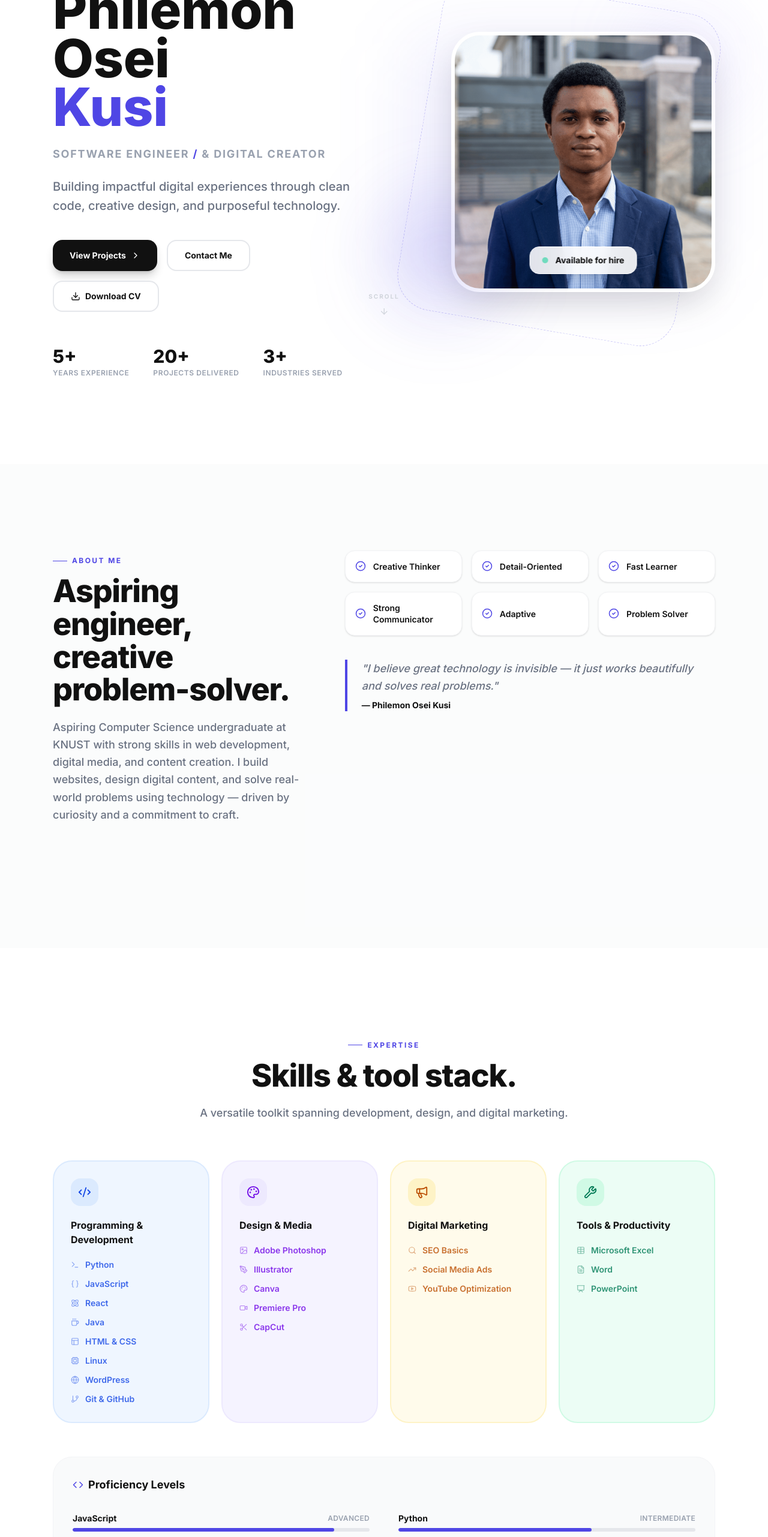
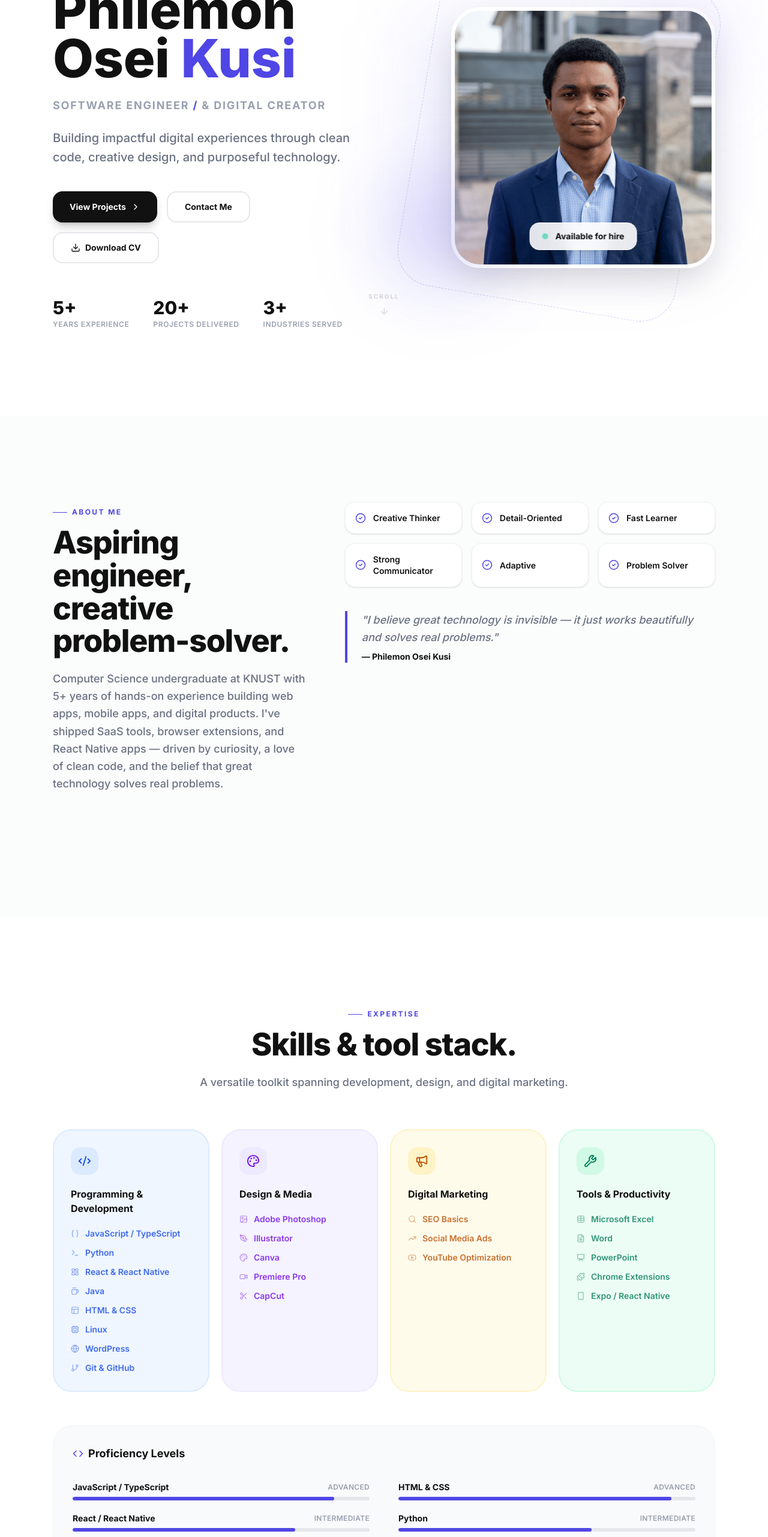
Before and after one commit to Philemon12421/Philemon-Portfolio, a React (Vite) app: page / in a window 1280 px wide. Shown: the part 234-2797 px from the top of the page at 60% size. Built offline with nearby package versions, Linux system fonts and the light colour scheme.

Commit message:
Update data.ts

```diff
--- a/src/data.ts
+++ b/src/data.ts
@@ -25,16 +25,19 @@ import {
   Table,
   FileText,
   Presentation,
-  GitBranch
+  GitBranch,
+  Smartphone,
+  Puzzle,
+  BookOpen,
+  Wifi,
+  Lightbulb,
 } from 'lucide-react';
 
-// ── Asset imports (Vite / CRA handle these correctly) ──────────────────────
 import profileImg from './components/done2.png';
 import dtcGif     from './components/dtc -qrcode.gif';
 import hisendGif  from './components/hisend.gif';
 import iseekGif   from './components/iseek.gif';
 import tottiGif   from './components/totti tools.gif';
-// ───────────────────────────────────────────────────────────────────────────
 
 export const navigation = [
   { name: 'Home',       href: '#' },
@@ -46,7 +49,7 @@ export const navigation = [
 ];
 
 export const hero = {
-  name: "Philemon Osei ",
+  name: "Philemon Osei",
   title: "Software Engineer",
   subtitle: "& Digital Creator",
   tagline: "Building impactful digital experiences through clean code, creative design, and purposeful technology.",
@@ -70,7 +73,8 @@ export const hero = {
 };
 
 export const about = {
-  content: "Aspiring Computer Science undergraduate at KNUST with strong skills in web development, digital media, and content creation. I build websites, design digital content, and solve real-world problems using technology — driven by curiosity and a commitment to craft.",
+  content:
+    "Computer Science undergraduate at KNUST with 5+ years of hands-on experience building web apps, mobile apps, and digital products. I've shipped SaaS tools, browser extensions, and React Native apps — driven by curiosity, a love of clean code, and the belief that great technology solves real problems.",
 };
 
 export const skillGroups = [
@@ -78,14 +82,14 @@ export const skillGroups = [
     title: "Programming & Development",
     icon: Code2,
     items: [
-      { name: "Python",       icon: Terminal },
-      { name: "JavaScript",   icon: Braces },
-      { name: "React",        icon: Atom },
-      { name: "Java",         icon: Coffee },
-      { name: "HTML & CSS",   icon: Layout },
-      { name: "Linux",        icon: Cpu },
-      { name: "WordPress",    icon: Globe },
-      { name: "Git & GitHub", icon: GitBranch },
+      { name: "JavaScript / TypeScript", icon: Braces },
+      { name: "Python",                  icon: Terminal },
+      { name: "React & React Native",    icon: Atom },
+      { name: "Java",                    icon: Coffee },
+      { name: "HTML & CSS",              icon: Layout },
+      { name: "Linux",                   icon: Cpu },
+      { name: "WordPress",               icon: Globe },
+      { name: "Git & GitHub",            icon: GitBranch },
     ],
     color: "bg-blue-50 text-blue-700 border-blue-100",
     iconBg: "bg-blue-100",
@@ -118,9 +122,11 @@ export const skillGroups = [
     title: "Tools & Productivity",
     icon: Wrench,
     items: [
-      { name: "Microsoft Excel", icon: Table },
-      { name: "Word",            icon: FileText },
-      { name: "PowerPoint",      icon: Presentation },
+      { name: "Microsoft Excel",    icon: Table },
+      { name: "Word",               icon: FileText },
+      { name: "PowerPoint",         icon: Presentation },
+      { name: "Chrome Extensions",  icon: Puzzle },
+      { name: "Expo / React Native",icon: Smartphone },
     ],
     color: "bg-emerald-50 text-emerald-700 border-emerald-100",
     iconBg: "bg-emerald-100",
@@ -129,14 +135,14 @@ export const skillGroups = [
 
 export const experiences = [
   {
-    role: "Freelance Digital Content Creator",
+    role: "Freelance Software Engineer & Digital Creator",
     period: "2019 – Present",
     company: "Self-employed",
     details: [
-      "Designed graphics, videos, and animated ads for clients",
-      "Built and managed WordPress websites with custom themes",
-      "Created YouTube thumbnails and complete branding packages",
-      "Consulted on digital strategy for small businesses",
+      "Built and shipped 10+ web and mobile projects including SaaS tools, browser extensions, and mobile apps",
+      "Designed and managed WordPress websites with custom themes for small business clients",
+      "Created branding packages, YouTube thumbnails, graphics, and animated ad content",
+      "Consulted on digital strategy and SEO for businesses across multiple industries",
     ],
   },
   {
@@ -145,7 +151,7 @@ export const experiences = [
     company: "Queens Enterprise",
     details: [
       "Designed marketing visuals for print and digital channels",
-      "Supported and executed digital advertising campaigns",
+      "Planned and executed digital advertising campaigns across social platforms",
       "Managed social media content calendar and scheduling",
     ],
   },
@@ -154,15 +160,14 @@ export const experiences = [
     period: "2020 – 2021",
     company: "Education Sector",
     details: [
-      "Taught coding fundamentals and design basics to students",
-      "Developed interactive learning materials and lesson plans",
-      "Integrated technology into creative arts curriculum",
+      "Taught coding fundamentals and design basics to secondary school students",
+      "Developed interactive lesson plans integrating technology into creative arts curriculum",
     ],
   },
 ];
 
 export const education = [
-  { degree: "BSc Computer Science",    institution: "KNUST",                  period: "In Progress" },
+  { degree: "BSc Computer Science",     institution: "KNUST",                  period: "In Progress" },
   { degree: "WASSCE – General Science", institution: "Tepa Senior High School", period: "Completed"   },
 ];
 
@@ -174,10 +179,11 @@ export const certifications = [
 ];
 
 export const projects = [
+  // ── Featured (have GIFs / live links) ───────────────────────────────────
   {
     title: "DTC QR Code",
     category: "Web App",
-    description: "A sleek QR code generator with custom styling and instant download.",
+    description: "A sleek QR code generator with custom styling and instant one-click download.",
     image: dtcGif,
     link: "https://dtc-qrcode.vercel.app",
     tags: ["HTML/CSS", "Vercel"],
@@ -185,10 +191,10 @@ export const projects = [
   {
     title: "HiSend",
     category: "File Sharing",
-    description: "A SaaS file-sharing tool with a clean, minimal interface.",
+    description: "A SaaS file-sharing tool with a clean, minimal interface for fast transfers.",
     image: hisendGif,
     link: "https://hisend.vercel.app",
-    tags: ["JavaScript", "Gmail/React"],
+    tags: ["JavaScript", "React", "Vercel"],
   },
   {
     title: "iSeek",
@@ -202,20 +208,75 @@ export const projects = [
   {
     title: "Totti Tools",
     category: "Developer Utilities",
-    description: "A collection of handy developer tools in one clean dashboard.",
+    description: "A collection of handy developer tools bundled in one clean dashboard.",
     image: tottiGif,
     link: "https://tottti.vercel.app",
     tags: ["React", "Utilities"],
   },
+  // ── Additional projects ──────────────────────────────────────────────────
+  {
+    title: "The Bible App",
+    category: "Mobile App",
+    description: "A full-featured Bible study app with reading plans, verse search, and bookmarks — built with React Native & Expo.",
+    image: null,
+    link: "https://github.com/Philemon12421/The-bible-App",
+    tags: ["React Native", "TypeScript", "Expo"],
+    icon: BookOpen,
+  },
+  {
+    title: "Gitty Chrome Extension",
+    category: "Browser Extension",
+    description: "AI-powered Chrome extension that auto-generates README files and explains code snippets right in the browser.",
+    image: null,
+    link: "https://github.com/Philemon12421/Gitty-Chrome-Extension",
+    tags: ["JavaScript", "Chrome API", "AI"],
+    icon: Puzzle,
+  },
+  {
+    title: "Libre Update",
+    category: "Mobile App",
+    description: "An offline-first mobile library management system — organise and track your personal book collection on your phone.",
+    image: null,
+    link: "https://github.com/Philemon12421/Libre-Update",
+    tags: ["React Native", "TypeScript", "Expo"],
+    icon: BookOpen,
+  },
+  {
+    title: "Mimic",
+    category: "Open Source",
+    description: "An idea generation tool for the open-source community — helping developers find and contribute to meaningful projects.",
+    image: null,
+    link: "https://github.com/Philemon12421/mimic",
+    tags: ["TypeScript", "Open Source"],
+    icon: Lightbulb,
+  },
+  {
+    title: "DTC Official",
+    category: "Company Website",
+    description: "Official company website for DTC — a production-grade TypeScript & React site with full branding.",
+    image: null,
+    link: "https://github.com/Philemon12421/DTC-official",
+    tags: ["TypeScript", "React"],
+    icon: Globe,
+  },
+  {
+    title: "WiFi Auditor",
+    category: "Security Tool",
+    description: "A Python security auditing tool using aircrack-ng for practicing wireless network analysis across TCP and related protocols.",
+    image: null,
+    link: "https://github.com/Philemon12421/-wifi-auditor",
+    tags: ["Python", "Networking", "Security"],
+    icon: Wifi,
+  },
 ];
 
 export const languages = [
-  { name: "JavaScript", level: "Advanced",     pct: 88 },
-  { name: "Python",     level: "Intermediate", pct: 65 },
-  { name: "React",      level: "Intermediate", pct: 70 },
-  { name: "Java",       level: "Intermediate", pct: 60 },
-  { name: "HTML & CSS", level: "Advanced",     pct: 92 },
-  { name: "Linux",      level: "Intermediate", pct: 62 },
+  { name: "JavaScript / TypeScript", level: "Advanced",     pct: 88 },
+  { name: "HTML & CSS",              level: "Advanced",     pct: 92 },
+  { name: "React / React Native",    level: "Intermediate", pct: 75 },
+  { name: "Python",                  level: "Intermediate", pct: 65 },
+  { name: "Java",                    level: "Intermediate", pct: 60 },
+  { name: "Linux",                   level: "Intermediate", pct: 62 },
 ];
 
 export const qualities = [
@@ -232,10 +293,10 @@ export const contactDetails = {
   email: "philemonkusi292@gmail.com",
   location: "Kumasi, Ghana",
   socials: [
-    { name: "GitHub",    href: "https://github.com/Philemon12421",    icon: Github },
-    { name: "LinkedIn",  href: "https://www.linkedin.com/in/philemon--softwareengineer?utm_source=share&utm_campaign=share_via&utm_content=profile&utm_medium=android_app",  icon: Linkedin },
-    { name: "Twitter",   href: "https://x.com/philemonku86576",   icon: Twitter },
-    { name: "YouTube",   href: "https://www.youtube.com/@philemon4u1",   icon: Youtube },
-    { name: "Instagram", href: "https://www.instagram.com/philemon4u1?igsh=OWV4MzdtdXRrb3Qy", icon: Instagram },
+    { name: "GitHub",    href: "https://github.com/Philemon12421",         icon: Github },
+    { name: "LinkedIn",  href: "https://www.linkedin.com/in/philemon--softwareengineer", icon: Linkedin },
+    { name: "Twitter",   href: "https://x.com/philemonku86576",            icon: Twitter },
+    { name: "YouTube",   href: "https://www.youtube.com/@philemon4u1",     icon: Youtube },
+    { name: "Instagram", href: "https://www.instagram.com/philemon4u1",    icon: Instagram },
   ],
 };
```
